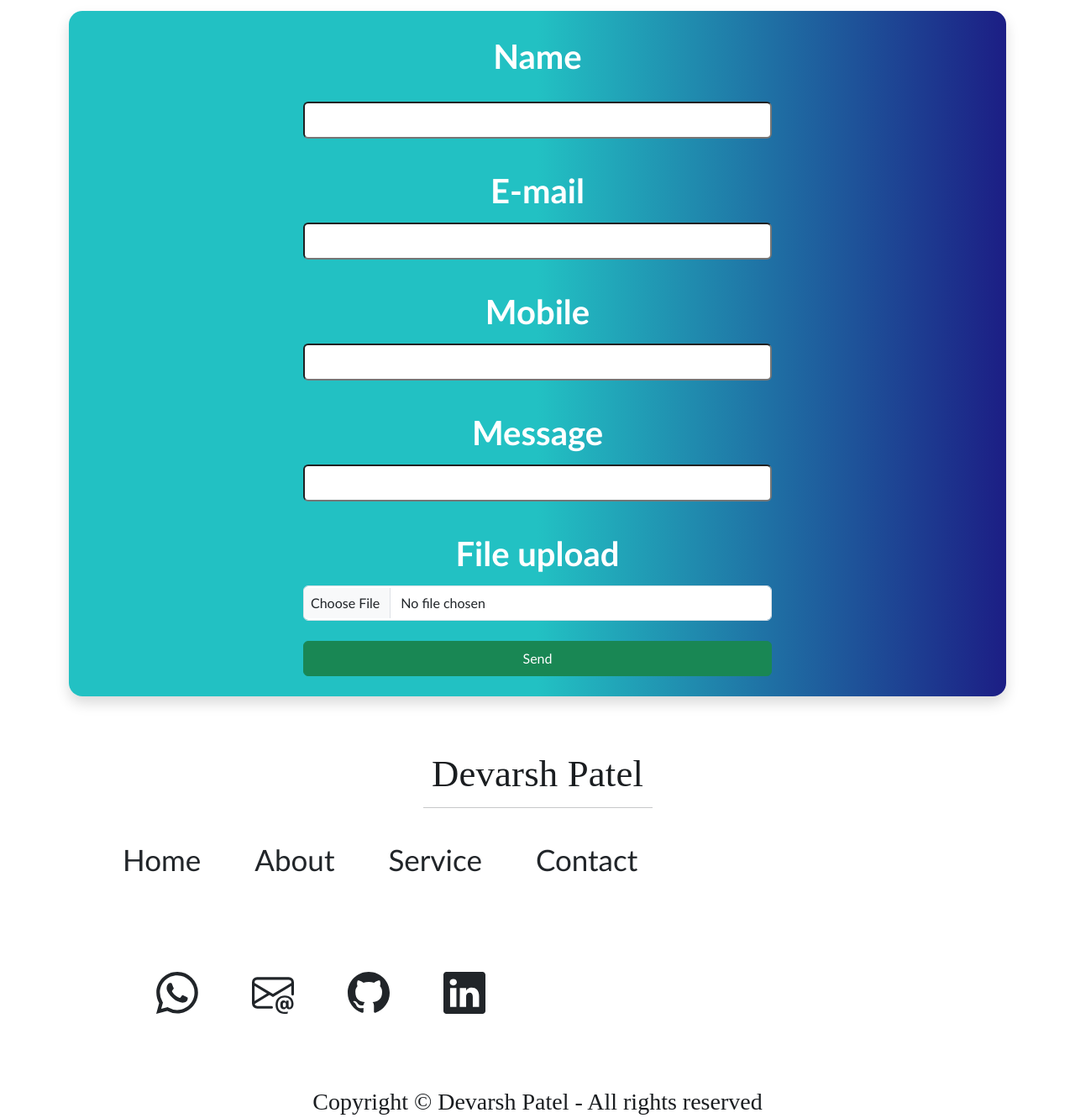
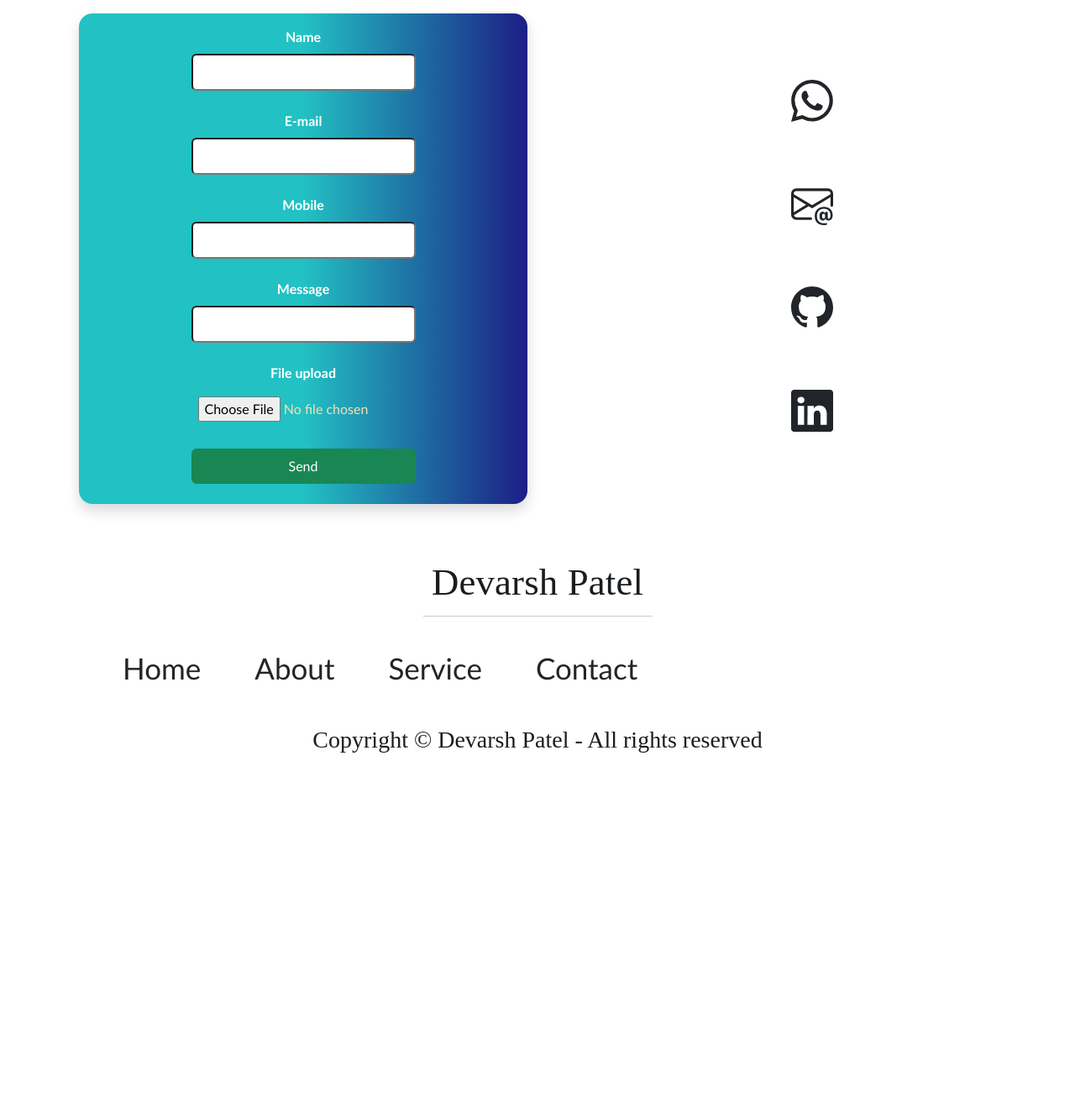
Before and after one commit to Devarsh2241/devarsh.githu.io, a plain HTML site: page index.html in a window 1280 px wide. Shown: the part 3541-4872 px from the top of the page at 84% size. After the commit the page ends 4506 px from the top, so only its background shows below. Drawn offline with nearby package versions, Linux system fonts and the light colour scheme.

Commit message:
Update index.html

```diff
--- a/index.html
+++ b/index.html
@@ -51,7 +51,8 @@
             Explicabo eius ullam atque recusandae libero expedita tenetur facere delectus ipsa perspiciatis excepturi
             quod assumenda exercitationem ad obcaecati, ratione nemo. Porro, natus?</p>
           <div class="text-center w-100 text-md-start">
-            <button class="btn btn-success px-5 py-2 mb-5"><a href="#contact" class="text-center text-white">Contact Us</a></button>
+            <button class="btn btn-success px-5 py-2 mb-5"><a href="#contact" class="text-center text-white">Contact
+                Us</a></button>
           </div>
         </div>
 
@@ -241,23 +242,51 @@
       <h2 class="common-heading">Contact</h2>
       <hr class="w-25 mx-auto">
 
+      <div class="container">
+        <div class="row d-flex text-center  align-items-center ">
+          <div class="col-12 col-md-6 col-lg-0">
+
             <form action="mailto:devarsh2204@gmail.com" method="post" enctype="text/plain"
-        class="text-center card-color rounded-4 d-flex flex-column justify-content-center align-items-center shadow">
+              class="text-center card-color rounded-4  d-flex flex-column justify-content-center align-items-center shadow">
 
-        <label class="text-white m-2 p-3 form-label fs-1">Name</label>
-        <input class="rounded-2 p-2 w-50" type="text" name="name"><br>
-        <label class="text-white m-2 form-label fs-1">E-mail</label>
-        <input class="rounded-2 p-2 w-50" type="mail" name="mail"><br>
-        <label class="text-white m-2 form-label fs-1">Mobile</label>
-        <input class="rounded-2 p-2 w-50" type="mobile" name="mobile"><br>
-        <label class="text-white m-2 form-label fs-1">Message</label>
-        <input class="rounded-2 p-2 w-50" type="text" name="file"><br>
-        <label class="text-white m-2 form-label fs-1">File upload</label>
-        <input class="form-control p-2 w-50" type="file" name="file">
-
+              <label class="text-white mt-3 form-label ">Name</label>
+              <input class="rounded-2 p-2 w-50" type="text" name="Name "><br>
+              <label class="text-white  form-label ">E-mail</label>
+              <input class="rounded-2 p-2 w-50" type="mail" name="E-mail "><br>
+              <label class="text-white  form-label ">Mobile</label>
+              <input class="rounded-2 p-2 w-50" type="mobile" name="Mobile "><br>
+              <label class="text-white  form-label ">Message</label>
+              <input class="rounded-2 p-2 w-50" type="text" name="Message "><br>
+              <label class="text-white  form-label ">File upload</label>
+              <input class="rounded-2 p-2 w-50" type="file" name="File ">
               <button class="btn btn-success m-4 p-2 w-50" type="submit" id="alert">Send</button>
 
             </form>
+
+          </div>
+
+
+          <div class="col-12 col-md-6 col-lg-0">
+            <div class="col-12 m-5 d-flex flex-column text-center  align-items-center">
+              <h3><a class="nav-link text-dark m-3 p-3" href="https://api.whatsapp.com/send/?phone=919099590798&text&type=phone_number&app_absent=0"><svg xmlns="http://www.w3.org/2000/svg" width="16" height="16" fill="currentColor" class="bi bi-whatsapp" viewBox="0 0 16 16">
+                <path d="M13.601 2.326A7.85 7.85 0 0 0 7.994 0C3.627 0 .068 3.558.064 7.926c0 1.399.366 2.76 1.057 3.965L0 16l4.204-1.102a7.9 7.9 0 0 0 3.79.965h.004c4.368 0 7.926-3.558 7.93-7.93A7.9 7.9 0 0 0 13.6 2.326zM7.994 14.521a6.6 6.6 0 0 1-3.356-.92l-.24-.144-2.494.654.666-2.433-.156-.251a6.56 6.56 0 0 1-1.007-3.505c0-3.626 2.957-6.584 6.591-6.584a6.56 6.56 0 0 1 4.66 1.931 6.56 6.56 0 0 1 1.928 4.66c-.004 3.639-2.961 6.592-6.592 6.592m3.615-4.934c-.197-.099-1.17-.578-1.353-.646-.182-.065-.315-.099-.445.099-.133.197-.513.646-.627.775-.114.133-.232.148-.43.05-.197-.1-.836-.308-1.592-.985-.59-.525-.985-1.175-1.103-1.372-.114-.198-.011-.304.088-.403.087-.088.197-.232.296-.346.1-.114.133-.198.198-.33.065-.134.034-.248-.015-.347-.05-.099-.445-1.076-.612-1.47-.16-.389-.323-.335-.445-.34-.114-.007-.247-.007-.38-.007a.73.73 0 0 0-.529.247c-.182.198-.691.677-.691 1.654s.71 1.916.81 2.049c.098.133 1.394 2.132 3.383 2.992.47.205.84.326 1.129.418.475.152.904.129 1.246.08.38-.058 1.171-.48 1.338-.943.164-.464.164-.86.114-.943-.049-.084-.182-.133-.38-.232"/>
+              </svg></a></h3>
+              <h3><a class="nav-link text-dark m-3 p-3" href="mailto:devarsh2204@gmail.com"><svg xmlns="http://www.w3.org/2000/svg" width="16" height="16" fill="currentColor" class="bi bi-envelope-at" viewBox="0 0 16 16">
+                <path d="M2 2a2 2 0 0 0-2 2v8.01A2 2 0 0 0 2 14h5.5a.5.5 0 0 0 0-1H2a1 1 0 0 1-.966-.741l5.64-3.471L8 9.583l7-4.2V8.5a.5.5 0 0 0 1 0V4a2 2 0 0 0-2-2zm3.708 6.208L1 11.105V5.383zM1 4.217V4a1 1 0 0 1 1-1h12a1 1 0 0 1 1 1v.217l-7 4.2z"/>
+                <path d="M14.247 14.269c1.01 0 1.587-.857 1.587-2.025v-.21C15.834 10.43 14.64 9 12.52 9h-.035C10.42 9 9 10.36 9 12.432v.214C9 14.82 10.438 16 12.358 16h.044c.594 0 1.018-.074 1.237-.175v-.73c-.245.11-.673.18-1.18.18h-.044c-1.334 0-2.571-.788-2.571-2.655v-.157c0-1.657 1.058-2.724 2.64-2.724h.04c1.535 0 2.484 1.05 2.484 2.326v.118c0 .975-.324 1.39-.639 1.39-.232 0-.41-.148-.41-.42v-2.19h-.906v.569h-.03c-.084-.298-.368-.63-.954-.63-.778 0-1.259.555-1.259 1.4v.528c0 .892.49 1.434 1.26 1.434.471 0 .896-.227 1.014-.643h.043c.118.42.617.648 1.12.648m-2.453-1.588v-.227c0-.546.227-.791.573-.791.297 0 .572.192.572.708v.367c0 .573-.253.744-.564.744-.354 0-.581-.215-.581-.8Z"/>
+              </svg></a></h3>
+              <h3><a class="nav-link text-dark m-3 p-3" href="https://github.com/devarsh2241"><svg xmlns="http://www.w3.org/2000/svg" width="16" height="16" fill="currentColor" class="bi bi-github" viewBox="0 0 16 16">
+                <path d="M8 0C3.58 0 0 3.58 0 8c0 3.54 2.29 6.53 5.47 7.59.4.07.55-.17.55-.38 0-.19-.01-.82-.01-1.49-2.01.37-2.53-.49-2.69-.94-.09-.23-.48-.94-.82-1.13-.28-.15-.68-.52-.01-.53.63-.01 1.08.58 1.23.82.72 1.21 1.87.87 2.33.66.07-.52.28-.87.51-1.07-1.78-.2-3.64-.89-3.64-3.95 0-.87.31-1.59.82-2.15-.08-.2-.36-1.02.08-2.12 0 0 .67-.21 2.2.82.64-.18 1.32-.27 2-.27s1.36.09 2 .27c1.53-1.04 2.2-.82 2.2-.82.44 1.1.16 1.92.08 2.12.51.56.82 1.27.82 2.15 0 3.07-1.87 3.75-3.65 3.95.29.25.54.73.54 1.48 0 1.07-.01 1.93-.01 2.2 0 .21.15.46.55.38A8.01 8.01 0 0 0 16 8c0-4.42-3.58-8-8-8"/>
+              </svg></a></h3>
+              <h3><a class="nav-link text-dark m-3 p-3" href="https://in.linkedin.com/in/devarsh-patel-175563294"><svg xmlns="http://www.w3.org/2000/svg" width="16" height="16" fill="currentColor" class="bi bi-linkedin" viewBox="0 0 16 16">
+                <path d="M0 1.146C0 .513.526 0 1.175 0h13.65C15.474 0 16 .513 16 1.146v13.708c0 .633-.526 1.146-1.175 1.146H1.175C.526 16 0 15.487 0 14.854zm4.943 12.248V6.169H2.542v7.225zm-1.2-8.212c.837 0 1.358-.554 1.358-1.248-.015-.709-.52-1.248-1.342-1.248S2.4 3.226 2.4 3.934c0 .694.521 1.248 1.327 1.248zm4.908 8.212V9.359c0-.216.016-.432.08-.586.173-.431.568-.878 1.232-.878.869 0 1.216.662 1.216 1.634v3.865h2.401V9.25c0-2.22-1.184-3.252-2.764-3.252-1.274 0-1.845.7-2.165 1.193v.025h-.016l.016-.025V6.169h-2.4c.03.678 0 7.225 0 7.225z"/>
+              </svg></a></h3>
+            </div>
+          </div>
+        </div>
+      </div>
+
+
     </div>
   </section>
 
@@ -278,23 +307,7 @@
             </div>
           </div>
 
-          <div class="row g-3">
-            <div class="col-12 m-5 d-flex text-center  align-items-center">
-              <h3><a class="nav-link text-dark m-3 p-3" href="#home"><svg xmlns="http://www.w3.org/2000/svg" width="16" height="16" fill="currentColor" class="bi bi-whatsapp" viewBox="0 0 16 16">
-                <path d="M13.601 2.326A7.85 7.85 0 0 0 7.994 0C3.627 0 .068 3.558.064 7.926c0 1.399.366 2.76 1.057 3.965L0 16l4.204-1.102a7.9 7.9 0 0 0 3.79.965h.004c4.368 0 7.926-3.558 7.93-7.93A7.9 7.9 0 0 0 13.6 2.326zM7.994 14.521a6.6 6.6 0 0 1-3.356-.92l-.24-.144-2.494.654.666-2.433-.156-.251a6.56 6.56 0 0 1-1.007-3.505c0-3.626 2.957-6.584 6.591-6.584a6.56 6.56 0 0 1 4.66 1.931 6.56 6.56 0 0 1 1.928 4.66c-.004 3.639-2.961 6.592-6.592 6.592m3.615-4.934c-.197-.099-1.17-.578-1.353-.646-.182-.065-.315-.099-.445.099-.133.197-.513.646-.627.775-.114.133-.232.148-.43.05-.197-.1-.836-.308-1.592-.985-.59-.525-.985-1.175-1.103-1.372-.114-.198-.011-.304.088-.403.087-.088.197-.232.296-.346.1-.114.133-.198.198-.33.065-.134.034-.248-.015-.347-.05-.099-.445-1.076-.612-1.47-.16-.389-.323-.335-.445-.34-.114-.007-.247-.007-.38-.007a.73.73 0 0 0-.529.247c-.182.198-.691.677-.691 1.654s.71 1.916.81 2.049c.098.133 1.394 2.132 3.383 2.992.47.205.84.326 1.129.418.475.152.904.129 1.246.08.38-.058 1.171-.48 1.338-.943.164-.464.164-.86.114-.943-.049-.084-.182-.133-.38-.232"/>
-              </svg></a></h3>
-              <h3><a class="nav-link text-dark m-3 p-3" href="#about"><svg xmlns="http://www.w3.org/2000/svg" width="16" height="16" fill="currentColor" class="bi bi-envelope-at" viewBox="0 0 16 16">
-                <path d="M2 2a2 2 0 0 0-2 2v8.01A2 2 0 0 0 2 14h5.5a.5.5 0 0 0 0-1H2a1 1 0 0 1-.966-.741l5.64-3.471L8 9.583l7-4.2V8.5a.5.5 0 0 0 1 0V4a2 2 0 0 0-2-2zm3.708 6.208L1 11.105V5.383zM1 4.217V4a1 1 0 0 1 1-1h12a1 1 0 0 1 1 1v.217l-7 4.2z"/>
-                <path d="M14.247 14.269c1.01 0 1.587-.857 1.587-2.025v-.21C15.834 10.43 14.64 9 12.52 9h-.035C10.42 9 9 10.36 9 12.432v.214C9 14.82 10.438 16 12.358 16h.044c.594 0 1.018-.074 1.237-.175v-.73c-.245.11-.673.18-1.18.18h-.044c-1.334 0-2.571-.788-2.571-2.655v-.157c0-1.657 1.058-2.724 2.64-2.724h.04c1.535 0 2.484 1.05 2.484 2.326v.118c0 .975-.324 1.39-.639 1.39-.232 0-.41-.148-.41-.42v-2.19h-.906v.569h-.03c-.084-.298-.368-.63-.954-.63-.778 0-1.259.555-1.259 1.4v.528c0 .892.49 1.434 1.26 1.434.471 0 .896-.227 1.014-.643h.043c.118.42.617.648 1.12.648m-2.453-1.588v-.227c0-.546.227-.791.573-.791.297 0 .572.192.572.708v.367c0 .573-.253.744-.564.744-.354 0-.581-.215-.581-.8Z"/>
-              </svg></a></h3>
-              <h3><a class="nav-link text-dark m-3 p-3" href="#service"><svg xmlns="http://www.w3.org/2000/svg" width="16" height="16" fill="currentColor" class="bi bi-github" viewBox="0 0 16 16">
-                <path d="M8 0C3.58 0 0 3.58 0 8c0 3.54 2.29 6.53 5.47 7.59.4.07.55-.17.55-.38 0-.19-.01-.82-.01-1.49-2.01.37-2.53-.49-2.69-.94-.09-.23-.48-.94-.82-1.13-.28-.15-.68-.52-.01-.53.63-.01 1.08.58 1.23.82.72 1.21 1.87.87 2.33.66.07-.52.28-.87.51-1.07-1.78-.2-3.64-.89-3.64-3.95 0-.87.31-1.59.82-2.15-.08-.2-.36-1.02.08-2.12 0 0 .67-.21 2.2.82.64-.18 1.32-.27 2-.27s1.36.09 2 .27c1.53-1.04 2.2-.82 2.2-.82.44 1.1.16 1.92.08 2.12.51.56.82 1.27.82 2.15 0 3.07-1.87 3.75-3.65 3.95.29.25.54.73.54 1.48 0 1.07-.01 1.93-.01 2.2 0 .21.15.46.55.38A8.01 8.01 0 0 0 16 8c0-4.42-3.58-8-8-8"/>
-              </svg></a></h3>
-              <h3><a class="nav-link text-dark m-3 p-3" href="#contact"><svg xmlns="http://www.w3.org/2000/svg" width="16" height="16" fill="currentColor" class="bi bi-linkedin" viewBox="0 0 16 16">
-                <path d="M0 1.146C0 .513.526 0 1.175 0h13.65C15.474 0 16 .513 16 1.146v13.708c0 .633-.526 1.146-1.175 1.146H1.175C.526 16 0 15.487 0 14.854zm4.943 12.248V6.169H2.542v7.225zm-1.2-8.212c.837 0 1.358-.554 1.358-1.248-.015-.709-.52-1.248-1.342-1.248S2.4 3.226 2.4 3.934c0 .694.521 1.248 1.327 1.248zm4.908 8.212V9.359c0-.216.016-.432.08-.586.173-.431.568-.878 1.232-.878.869 0 1.216.662 1.216 1.634v3.865h2.401V9.25c0-2.22-1.184-3.252-2.764-3.252-1.274 0-1.845.7-2.165 1.193v.025h-.016l.016-.025V6.169h-2.4c.03.678 0 7.225 0 7.225z"/>
-              </svg></a></h3>
-            </div>
-          </div>
+
         </div>
 
         <div class="container">
@@ -303,7 +316,6 @@
 
       </div>
   </footer>
-
   <script src="https://cdn.jsdelivr.net/npm/bootstrap@5.3.2/dist/js/bootstrap.bundle.min.js" integrity="sha384-C6RzsynM9kWDrMNeT87bh95OGNyZPhcTNXj1NW7RuBCsyN/o0jlpcV8Qyq46cDfL" crossorigin="anonymous"></script>
 </body>
 
```
Lines whose indentation alone changed are shown as unchanged.
